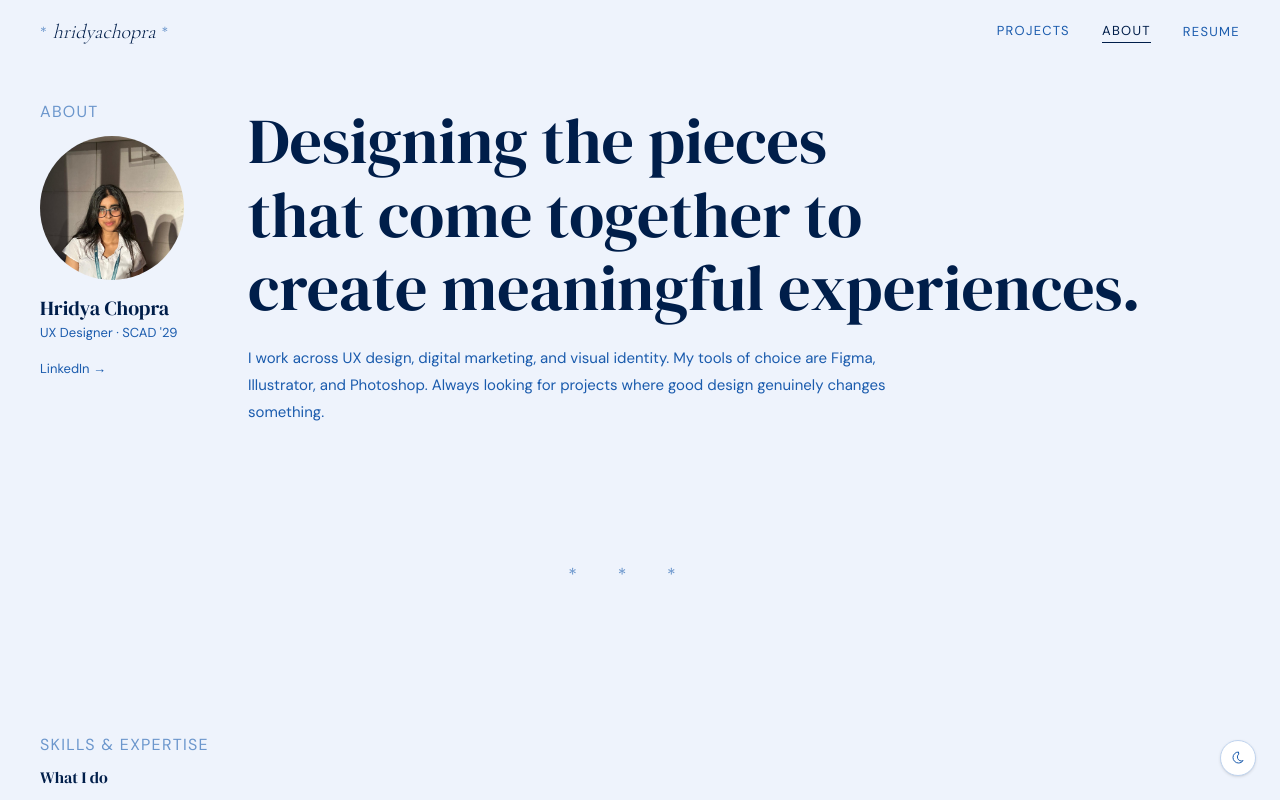
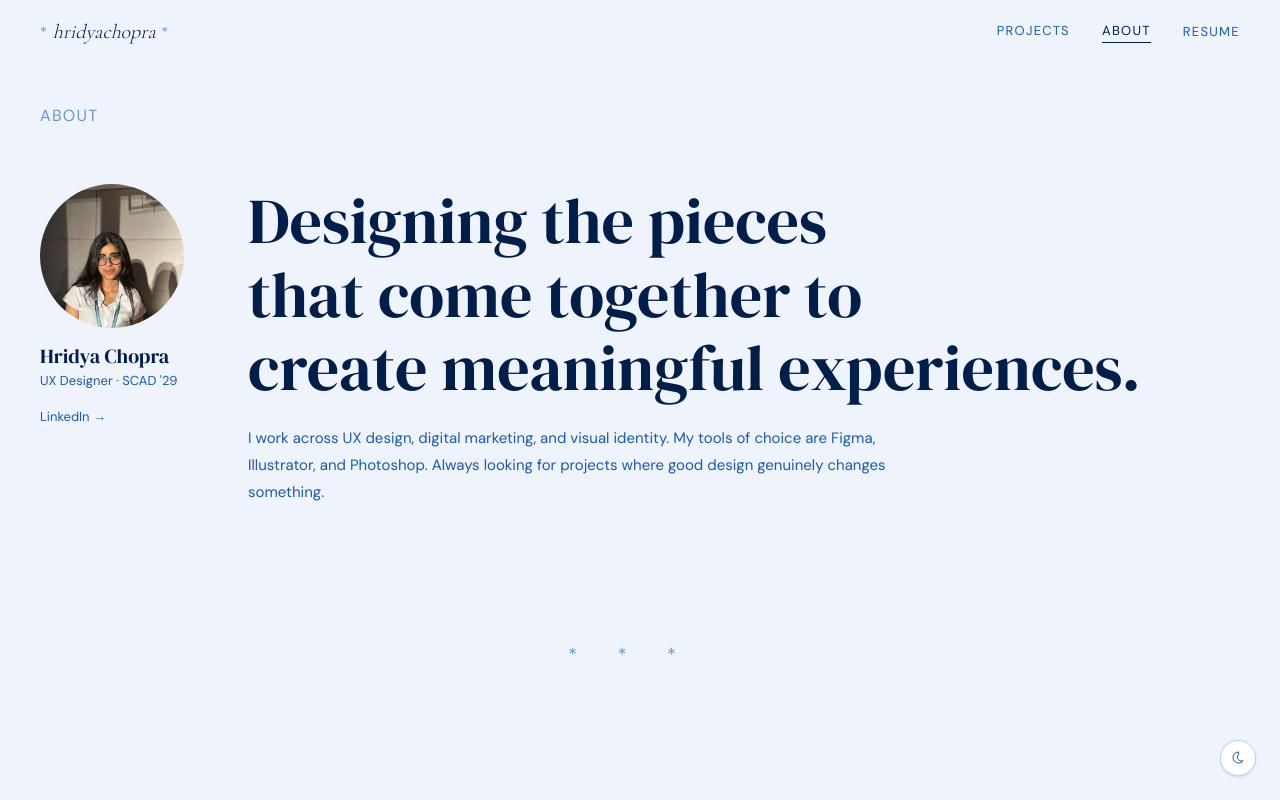
Before and after one commit to choprahridya/hridyachopra, a Next.js app: page /about in a window 1280 px wide. Shown: the top 800 px of the page. Built offline with nearby package versions, Linux system fonts and the light colour scheme.

Commit message:
About label at top, content section below

```diff
--- a/app/about/page.tsx
+++ b/app/about/page.tsx
@@ -35,14 +35,21 @@ export default function AboutPage() {
 
       {/* ── Hero ── */}
       <section className="px-[--page-padding] pt-10 pb-10">
-        <div className="max-w-site mx-auto grid md:grid-cols-[auto_1fr] gap-10 md:gap-16 items-start">
+        <div className="max-w-site mx-auto">
+
+          {/* "About" label at top */}
+          <RevealText className="mb-14">
+            <p className="text-[var(--text-small)] uppercase tracking-[var(--ls-wide)] text-text-muted font-sans">
+              About
+            </p>
+          </RevealText>
+
+          {/* Two-column content */}
+          <div className="grid md:grid-cols-[auto_1fr] gap-10 md:gap-16 items-start">
 
           {/* Left — photo + identity */}
           <RevealText>
             <div className="flex flex-col items-start gap-4">
-              <p className="text-[var(--text-small)] uppercase tracking-[var(--ls-wide)] text-text-muted font-sans leading-none">
-                About
-              </p>
               <div className="w-36 h-36 rounded-full overflow-hidden">
                 <img src="/about-hridya.jpg" alt="Hridya Chopra" className="w-full h-full object-cover" style={{ objectPosition: '50% 15%' }} />
               </div>
@@ -80,6 +87,7 @@ export default function AboutPage() {
             </div>
           </RevealText>
 
+          </div>
         </div>
       </section>
 
```
